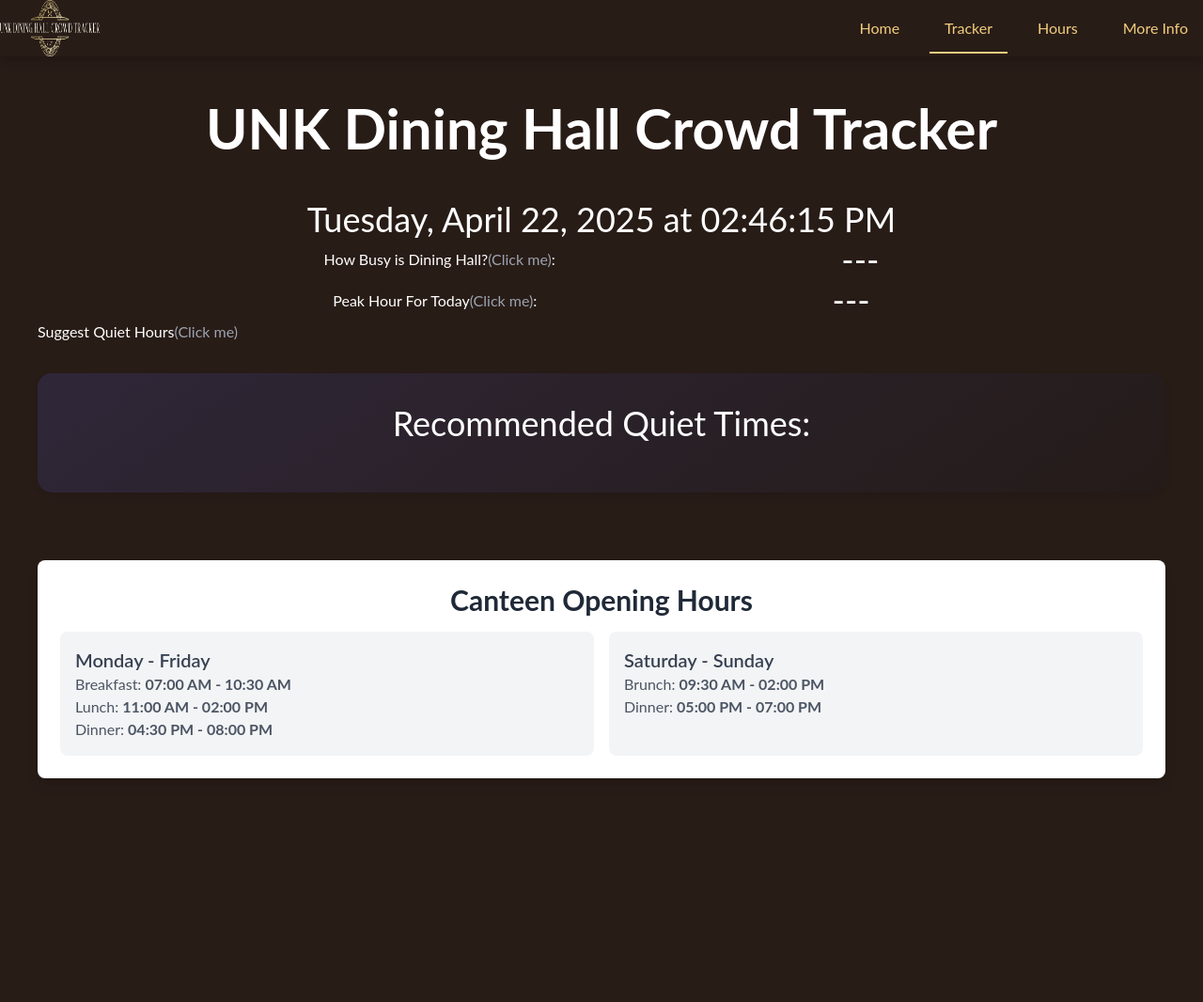
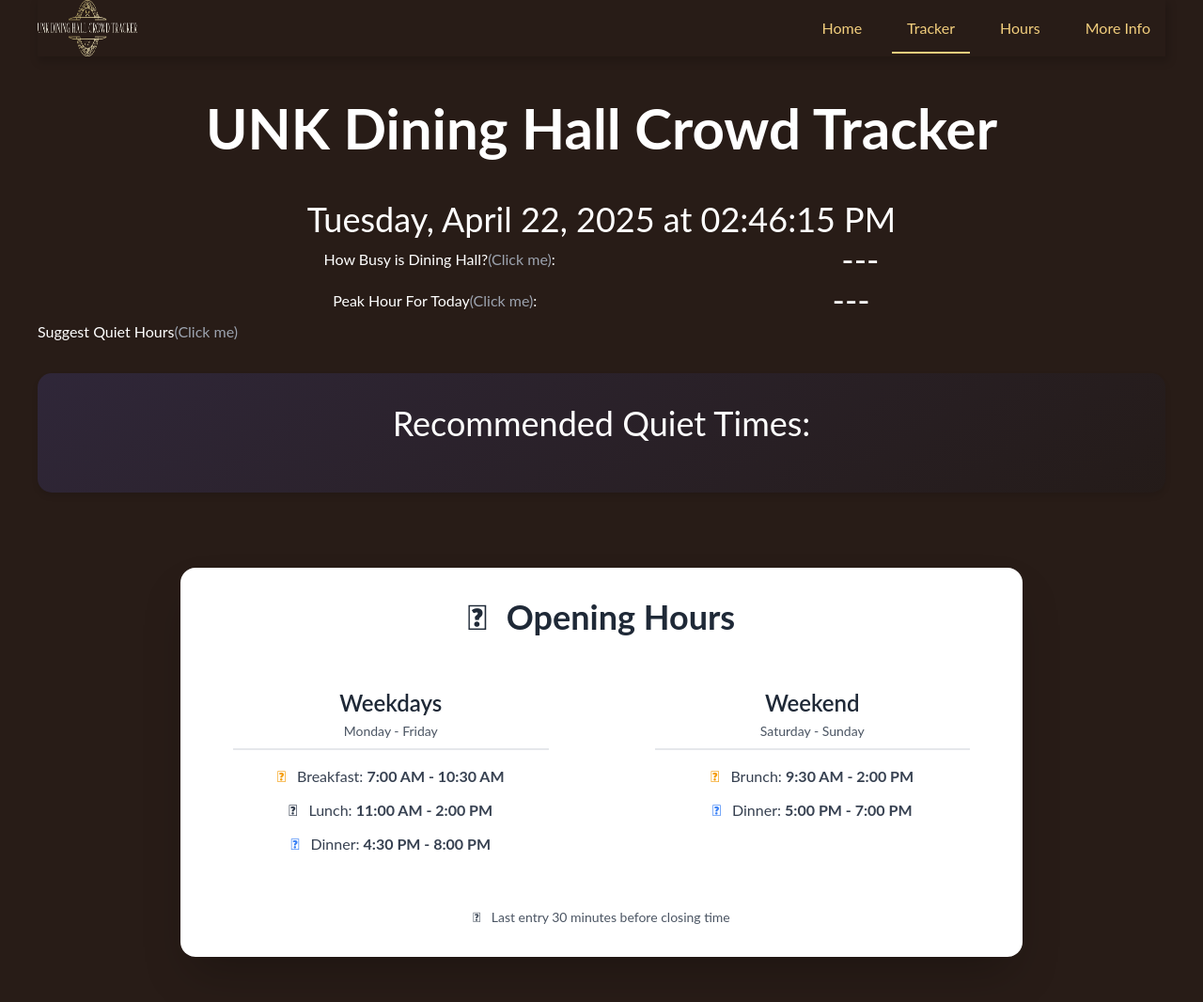
Before and after one commit to mhjpurnima/dining_hall_tracker, a Flask app: page /tracker in a window 1280 px wide. Shown: the whole page at 94% size. Before the commit the page ends 828 px from the top, so only its background shows below. Run offline with Flask 3, Linux system fonts and the light colour scheme; some libraries are stand-ins or nearby versions.

Commit message:
[DATA]:: Minor changes to graze_data

```diff
--- a/data/graze_data.csv
+++ b/data/graze_data.csv
@@ -37,7 +37,7 @@
 ,3:30,0,0,0,0,0,0,0,0,0,0,0,0,0,0,0,0,0,0,0,0,,0,0,0,0,0,0,0,0,0,0,0,0,0,,0,0,0,0,,,,,,,,,,,,,,,,,,,,,,,,,,,,,,,
 ,3:45,0,0,0,0,0,0,0,0,0,0,0,0,0,0,0,0,0,0,0,0,0,0,0,0,0,0,0,0,0,0,0,0,0,0,0,0,0,0,0,,,,,,,,,,,,,,,,,,,,,,,,,,,,,,,
 ,4:00,0,0,0,0,0,0,0,0,0,0,0,0,0,0,0,0,0,0,0,0,0,0,0,0,0,0,0,0,0,0,0,0,0,0,0,0,0,0,0,,,,,,,,,,,,,,,,,,,,,,,,,,,,,,,
-DINNER,4:15,0,0,0,0,1,0,0,0,0,0,0,0,0,0,0,0,0,0,0,0,0,0,0,0,0,0,0,0,0,0,0,0,0,0,0,0,0,0,0,,,,,,,,,,,,,,,,,,,,,,,,,,,,,,,
+DINNER,4:15,0,0,0,0,0,0,0,0,0,0,0,0,0,0,0,0,0,0,0,0,0,0,0,0,0,0,0,0,0,0,0,0,0,0,0,0,0,0,0,,,,,,,,,,,,,,,,,,,,,,,,,,,,,,,
 ,4:30,0,25,20,26,16,16,0,0,25,25,0,17,9,0,0,29,26,19,8,12,0,0,31,20,30,18,12,17,0,27,24,19,8,12,0,0,31,20,30,,,,,,,,,,,,,,,,,,,,,,,,,,,,,,,
 ,4:45,0,35,11,9,10,11,3,0,18,24,4,20,12,10,0,13,9,14,14,8,0,0,12,12,13,13,6,7,0,19,10,14,14,8,0,0,12,12,13,,,,,,,,,,,,,,,,,,,,,,,,,,,,,,,
 ,5:00,43,57,37,28,35,20,15,28,47,34,61,26,11,19,33,47,17,22,35,17,20,23,44,24,32,35,8,10,15,47,40,22,35,17,20,23,44,24,32,,,,,,,,,,,,,,,,,,,,,,,,,,,,,,,
--- a/templates/tracker.html
+++ b/templates/tracker.html
@@ -38,7 +38,7 @@
     <script src="{{ url_for('static', filename='script.js') }}" defer></script>
   </head>
   <body>
-    <header>
+    <header class="container">
       <nav>
         <div>
           <img
@@ -97,39 +97,79 @@
       <!-- <p>Busiest Hour: <span id="busiest-hour">---</span></p> -->
       <!-- <p>Quieter Hours: <span id="quiet-hours">---</span></p> -->
 
-      <section class="py-10">
-        <div class="container mx-auto">
-          <div class="bg-white rounded-lg shadow-lg p-6">
-            <h3 class="text-center text-3xl font-bold text-gray-800 mb-4">
-              Canteen Opening Hours
+      <section class="py-12 bg-gradient-to-r from-orange-400 to-yellow-400">
+        <div class="container mx-auto px-4">
+          <div
+            class="max-w-4xl mx-auto bg-white rounded-2xl shadow-2xl p-8 transform transition hover:scale-105 duration-300"
+          >
+            <h3 class="text-center text-4xl font-bold text-gray-800 mb-8">
+              <i class="fas fa-clock text-orange-500 mr-3"></i>
+              Opening Hours
             </h3>
-            <div class="grid grid-cols-1 md:grid-cols-2 gap-4">
-              <div class="p-4 bg-gray-100 rounded-lg">
-                <h4 class="text-xl font-semibold text-gray-700">
-                  Monday - Friday
+
+            <div class="flex flex-col md:flex-row justify-between gap-8">
+              <!-- Weekdays -->
+              <div
+                class="flex-1 text-center p-6 bg-gradient-to-b from-orange-50 to-yellow-50 rounded-xl"
+              >
+                <h4
+                  class="text-2xl font-semibold text-gray-800 mb-4 border-b-2 border-orange-300 pb-2"
+                >
+                  Weekdays
+                  <span class="block text-sm font-normal text-gray-600 mt-1"
+                    >Monday - Friday</span
+                  >
                 </h4>
-                <p class="text-gray-600">
-                  Breakfast: <span class="font-bold">07:00 AM - 10:30 AM</span>
-                </p>
-                <p class="text-gray-600">
-                  Lunch: <span class="font-bold">11:00 AM - 02:00 PM</span>
-                </p>
-                <p class="text-gray-600">
-                  Dinner: <span class="font-bold">04:30 PM - 08:00 PM</span>
-                </p>
+                <div class="space-y-3">
+                  <p class="text-gray-700">
+                    <i class="fas fa-sun text-yellow-500 mr-2"></i>
+                    Breakfast: <span class="font-bold">7:00 AM - 10:30 AM</span>
+                  </p>
+                  <p class="text-gray-700">
+                    <i class="fas fa-utensils text-orange-500 mr-2"></i>
+                    Lunch: <span class="font-bold">11:00 AM - 2:00 PM</span>
+                  </p>
+                  <p class="text-gray-700">
+                    <i class="fas fa-moon text-blue-500 mr-2"></i>
+                    Dinner: <span class="font-bold">4:30 PM - 8:00 PM</span>
+                  </p>
+                </div>
               </div>
-              <div class="p-4 bg-gray-100 rounded-lg">
-                <h4 class="text-xl font-semibold text-gray-700">
-                  Saturday - Sunday
+
+              <!-- Vertical Divider -->
+              <div
+                class="hidden md:block w-px bg-gradient-to-b from-transparent via-orange-300 to-transparent"
+              ></div>
+
+              <!-- Weekend -->
+              <div
+                class="flex-1 text-center p-6 bg-gradient-to-b from-orange-50 to-yellow-50 rounded-xl"
+              >
+                <h4
+                  class="text-2xl font-semibold text-gray-800 mb-4 border-b-2 border-orange-300 pb-2"
+                >
+                  Weekend
+                  <span class="block text-sm font-normal text-gray-600 mt-1"
+                    >Saturday - Sunday</span
+                  >
                 </h4>
-                <p class="text-gray-600">
-                  Brunch: <span class="font-bold">09:30 AM - 02:00 PM</span>
-                </p>
-                <p class="text-gray-600">
-                  Dinner: <span class="font-bold">05:00 PM - 07:00 PM</span>
-                </p>
+                <div class="space-y-3">
+                  <p class="text-gray-700">
+                    <i class="fas fa-bread-slice text-yellow-500 mr-2"></i>
+                    Brunch: <span class="font-bold">9:30 AM - 2:00 PM</span>
+                  </p>
+                  <p class="text-gray-700">
+                    <i class="fas fa-moon text-blue-500 mr-2"></i>
+                    Dinner: <span class="font-bold">5:00 PM - 7:00 PM</span>
+                  </p>
+                </div>
               </div>
             </div>
+
+            <p class="text-center mt-8 text-sm text-gray-600">
+              <i class="fas fa-exclamation-circle text-orange-500 mr-2"></i>
+              Last entry 30 minutes before closing time
+            </p>
           </div>
         </div>
       </section>
```
